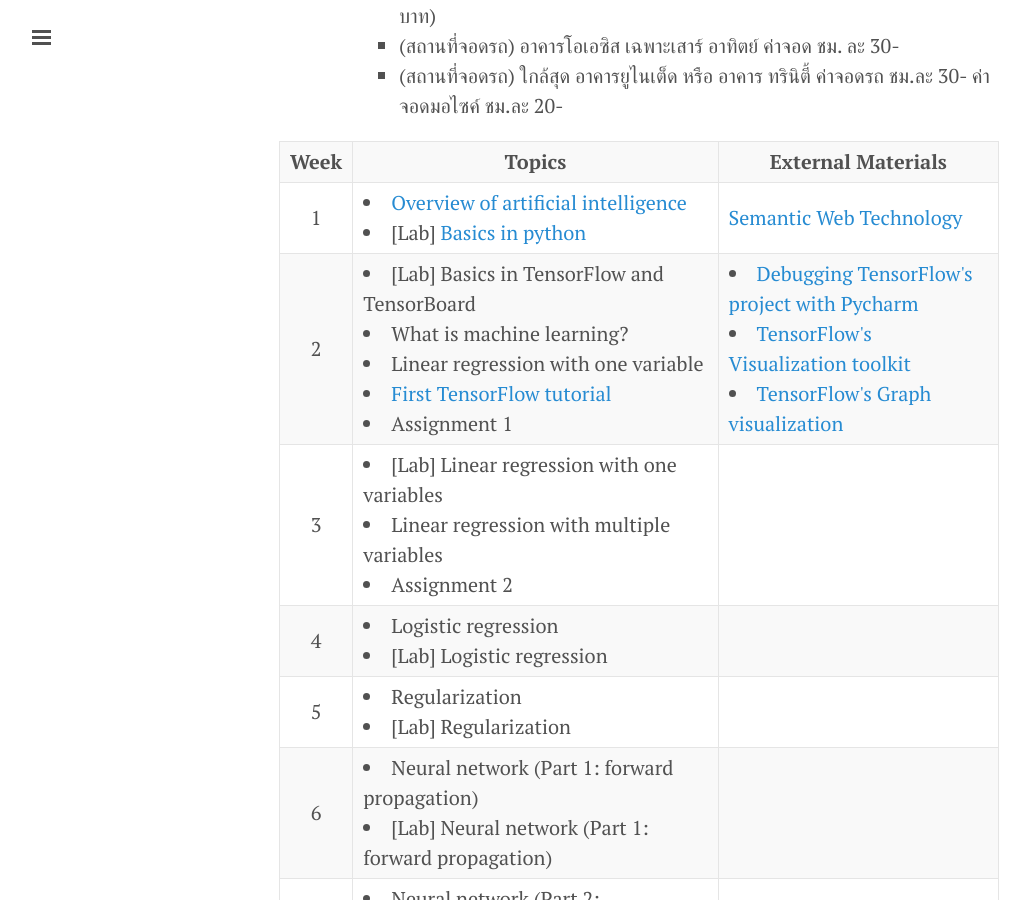
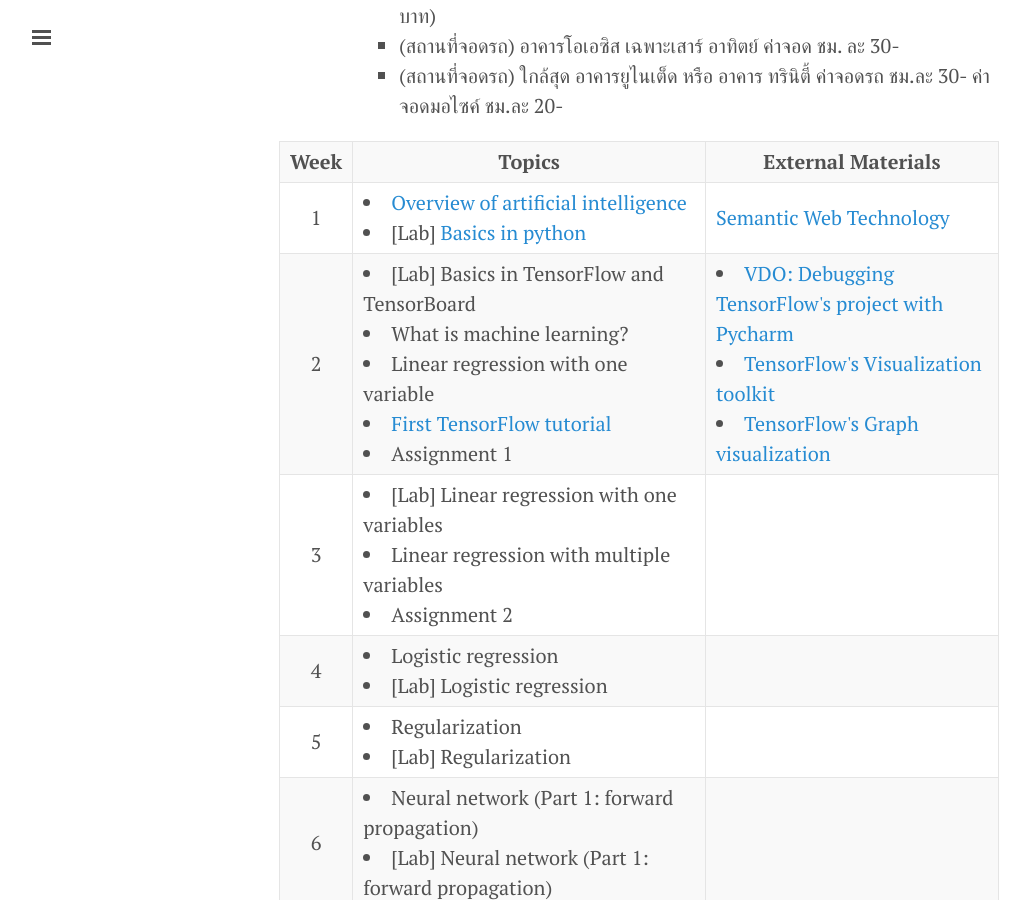
Before and after one commit to xlives/xlives.github.io, a Jekyll site: the page built from courses.markdown, in a window 1280 px wide and 900 px high, scrolled down 609 px. Shown: the whole window, without its empty margins (1-1031 px from the left). Built offline with Jekyll 4.4.1, drawn with Linux system fonts in a browser that asks for light colours.

Commit message:
Update courses.markdown

```diff
--- a/courses.markdown
+++ b/courses.markdown
@@ -43,7 +43,7 @@ Present
        <li> Assignment 1 </li>
     </td>
     <td>
-          <li> <a href='https://www.youtube.com/watch?v=hYOOGstEzzM&t=1s'> Debugging TensorFlow's project with Pycharm </a> </li>
+          <li> <a href='https://www.youtube.com/watch?v=hYOOGstEzzM&t=1s'>VDO: Debugging TensorFlow's project with Pycharm </a> </li>
           <li> <a href='https://github.com/tensorflow/tensorboard'>TensorFlow's Visualization toolkit</a> </li>
           <li> <a href='https://www.tensorflow.org/guide/graph_viz'>TensorFlow's Graph visualization</a> </li>
     </td>
```
